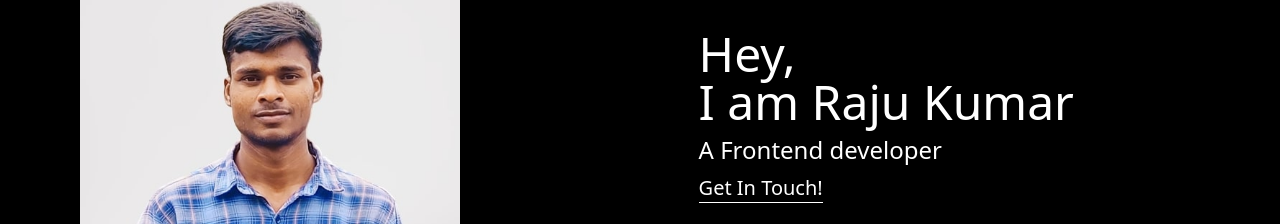
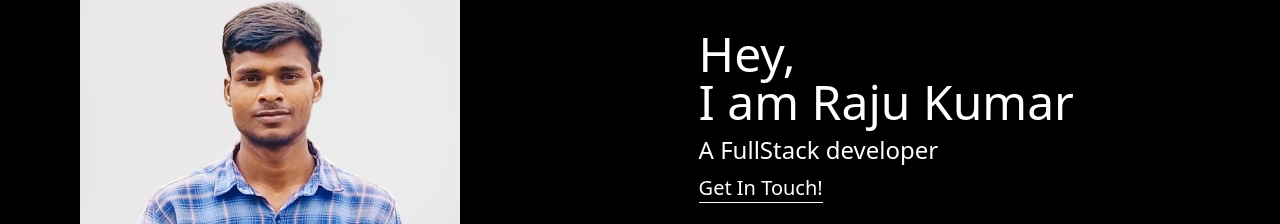
Before and after one commit to therajusah/portfolio, a React (Vite) app: page / in a window 1280 px wide. Shown: the part 163-387 px from the top of the page. Built offline with nearby package versions, Linux system fonts and the light colour scheme.

Commit message:
Update App.tsx

```diff
--- a/src/components/App.tsx
+++ b/src/components/App.tsx
@@ -114,7 +114,7 @@ const App: React.FC = () => {
                   I am Raju Kumar
                 </h3>
                 <p className="mt-2 text-2xl text-white md:text-2xl sm:mt-2">
-                  A Frontend developer
+                  A FullStack developer
                 </p>
                 <a
                   href="https://www.linkedin.com/in/therajusah"
```
